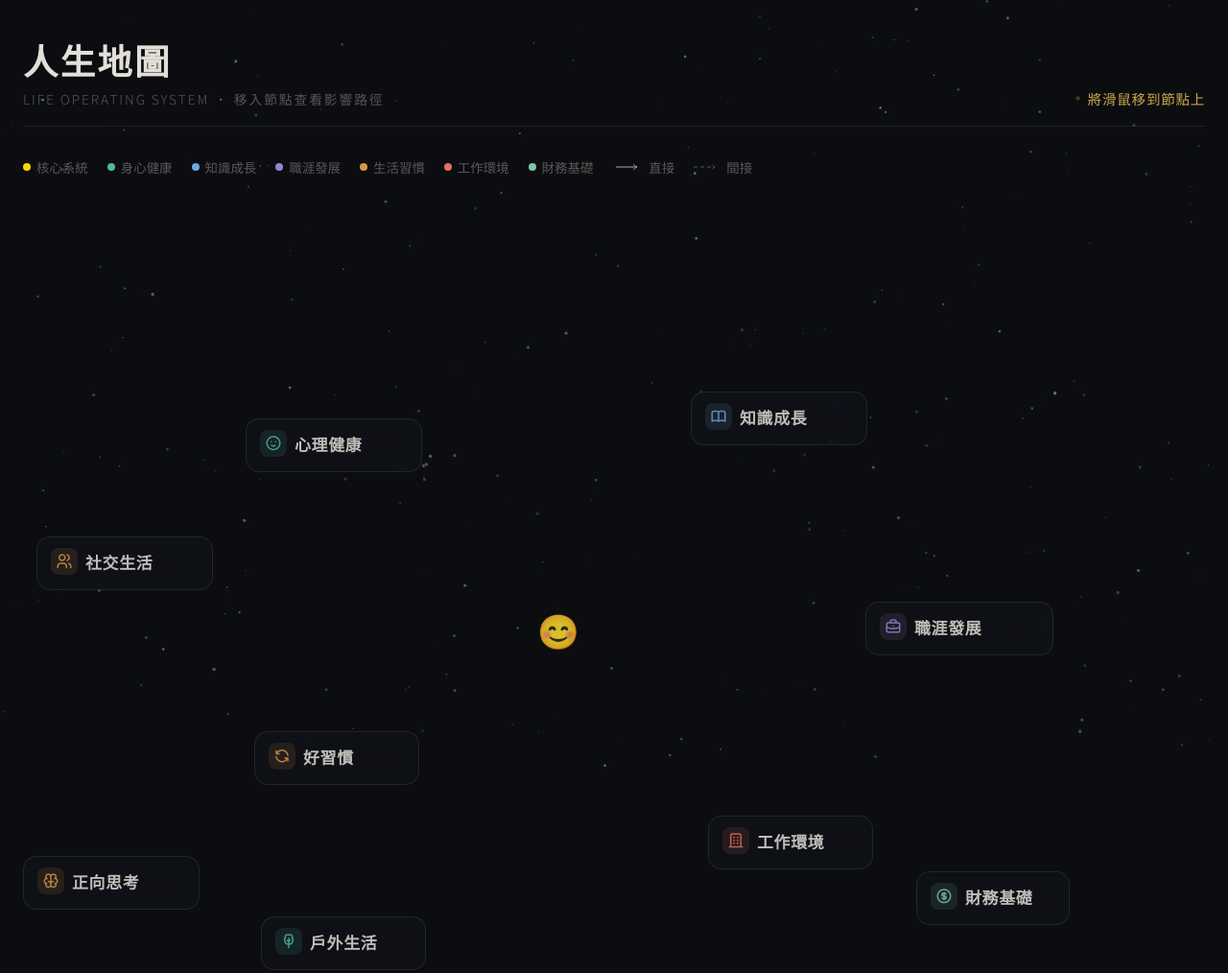
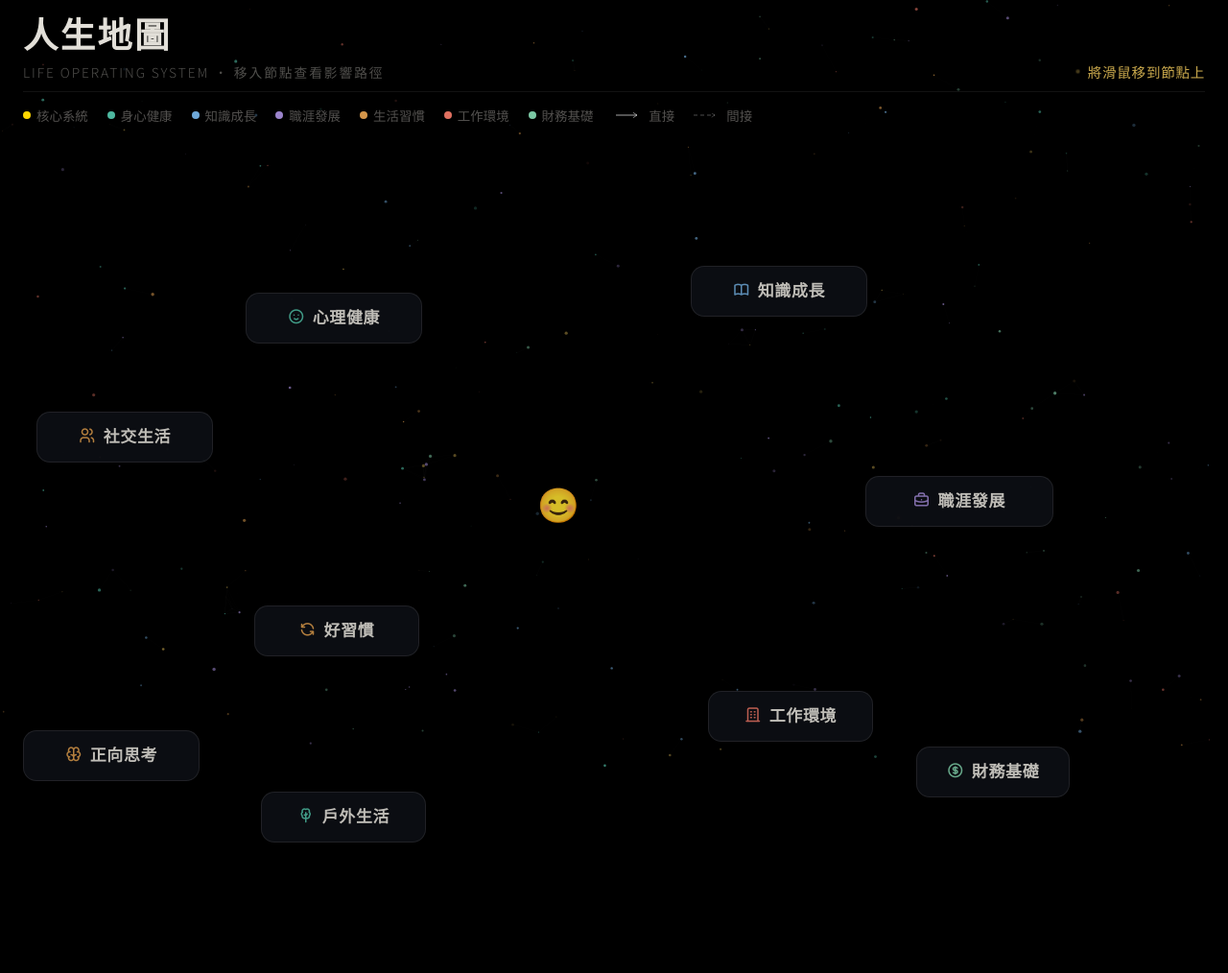
Before and after one commit to RyanChen0311/life-map, a plain HTML site: page index.html in a window 1280 px wide. Shown: the whole page at 96% size. Drawn offline with Linux system fonts and the light colour scheme.

Commit message:
UI: center node text, remove icon border, black background, shift map up

```diff
--- a/index.html
+++ b/index.html
@@ -8,17 +8,17 @@
 <link rel="stylesheet" href="https://cdn.jsdelivr.net/npm/@tabler/icons-webfont@3.19.0/dist/tabler-icons.min.css">
 <style>
 *{box-sizing:border-box;margin:0;padding:0}
-body{background:#0c0d10;color:#e2dfd8;font-family:'Noto Sans TC',sans-serif;font-weight:300;min-height:100vh;overflow-x:hidden}
-.page{position:relative;z-index:1;padding:36px 24px 24px;max-width:1280px;margin:0 auto}
+body{background:#000000;color:#e2dfd8;font-family:'Noto Sans TC',sans-serif;font-weight:300;min-height:100vh;overflow-x:hidden}
+.page{position:relative;z-index:1;padding:8px 24px 24px;max-width:1280px;margin:0 auto}
 
-header{display:flex;align-items:flex-end;justify-content:space-between;margin-bottom:28px;padding-bottom:18px;border-bottom:1px solid rgba(255,255,255,.07);flex-wrap:wrap;gap:12px}
+header{display:flex;align-items:flex-end;justify-content:space-between;margin-bottom:10px;padding-bottom:10px;border-bottom:1px solid rgba(255,255,255,.07);flex-wrap:wrap;gap:12px}
 h1{font-family:'Noto Serif TC',serif;font-size:2.28rem;font-weight:700;letter-spacing:.06em}
 .sub{margin-top:4px;font-size:.86rem;color:rgba(226,223,216,.35);letter-spacing:.14em;text-transform:uppercase}
 .badge{display:flex;align-items:center;gap:7px;font-size:.91rem;color:#c9a84c;letter-spacing:.05em}
 .dot{width:7px;height:7px;border-radius:50%;background:#c9a84c;animation:bdot 2s ease-in-out infinite}
 @keyframes bdot{0%,100%{opacity:1;transform:scale(1)}50%{opacity:.35;transform:scale(.6)}}
 
-.legend{display:flex;flex-wrap:wrap;gap:7px 20px;margin-bottom:24px;padding:4px 0;font-size:.84rem;color:rgba(226,223,216,.36)}
+.legend{display:flex;flex-wrap:wrap;gap:7px 20px;margin-bottom:8px;padding:4px 0;font-size:.84rem;color:rgba(226,223,216,.36)}
 .li{display:flex;align-items:center;gap:6px}
 .ld{width:8px;height:8px;border-radius:50%;flex-shrink:0}
 
@@ -60,14 +60,15 @@ h1{font-family:'Noto Serif TC',serif;font-size:2.28rem;font-weight:700;letter-sp
   border:none;background:transparent;backdrop-filter:none;
 }
 
-.n-icon-row{display:flex;align-items:center;gap:8px;margin-bottom:5px}
-.n-icon{width:28px;height:28px;border-radius:8px;background:var(--nd);display:flex;align-items:center;justify-content:center;flex-shrink:0}
+.n-icon-row{display:flex;align-items:center;justify-content:center;gap:8px;margin-bottom:5px}
+.n-icon{display:flex;align-items:center;justify-content:center;flex-shrink:0}
 .n-icon i{font-size:18px;color:var(--nc)}
 .n-title{font-family:'Noto Serif TC',serif;font-size:1.06rem;font-weight:700;color:#e2dfd8;letter-spacing:.04em;white-space:nowrap}
 .n-subdesc{
   font-size:.74rem;color:rgba(226,223,216,0);
   line-height:1.55;max-height:0;overflow:hidden;
   transition:color .3s,max-height .3s,margin-top .3s;
+  text-align:center;
 }
 .node-el.hovered .n-subdesc,.node-el.influenced .n-subdesc{
   color:rgba(226,223,216,.5);max-height:48px;margin-top:6px;
@@ -150,9 +151,9 @@ const EDGES=[
 ];
 
 const LAYOUT={
-  mindset:{px:.08,py:.72},habits:{px:.26,py:.56},social:{px:.08,py:.34},
-  health:{px:.46,py:.43},outdoor:{px:.27,py:.80},mentalh:{px:.27,py:.20},
-  knowledge:{px:.65,py:.18},career:{px:.78,py:.43},work:{px:.65,py:.68},finance:{px:.83,py:.74}
+  mindset:{px:.08,py:.65},habits:{px:.26,py:.49},social:{px:.08,py:.27},
+  health:{px:.46,py:.36},outdoor:{px:.27,py:.73},mentalh:{px:.27,py:.13},
+  knowledge:{px:.65,py:.11},career:{px:.78,py:.36},work:{px:.65,py:.61},finance:{px:.83,py:.67}
 };
 
 const EXPLAIN={
```
